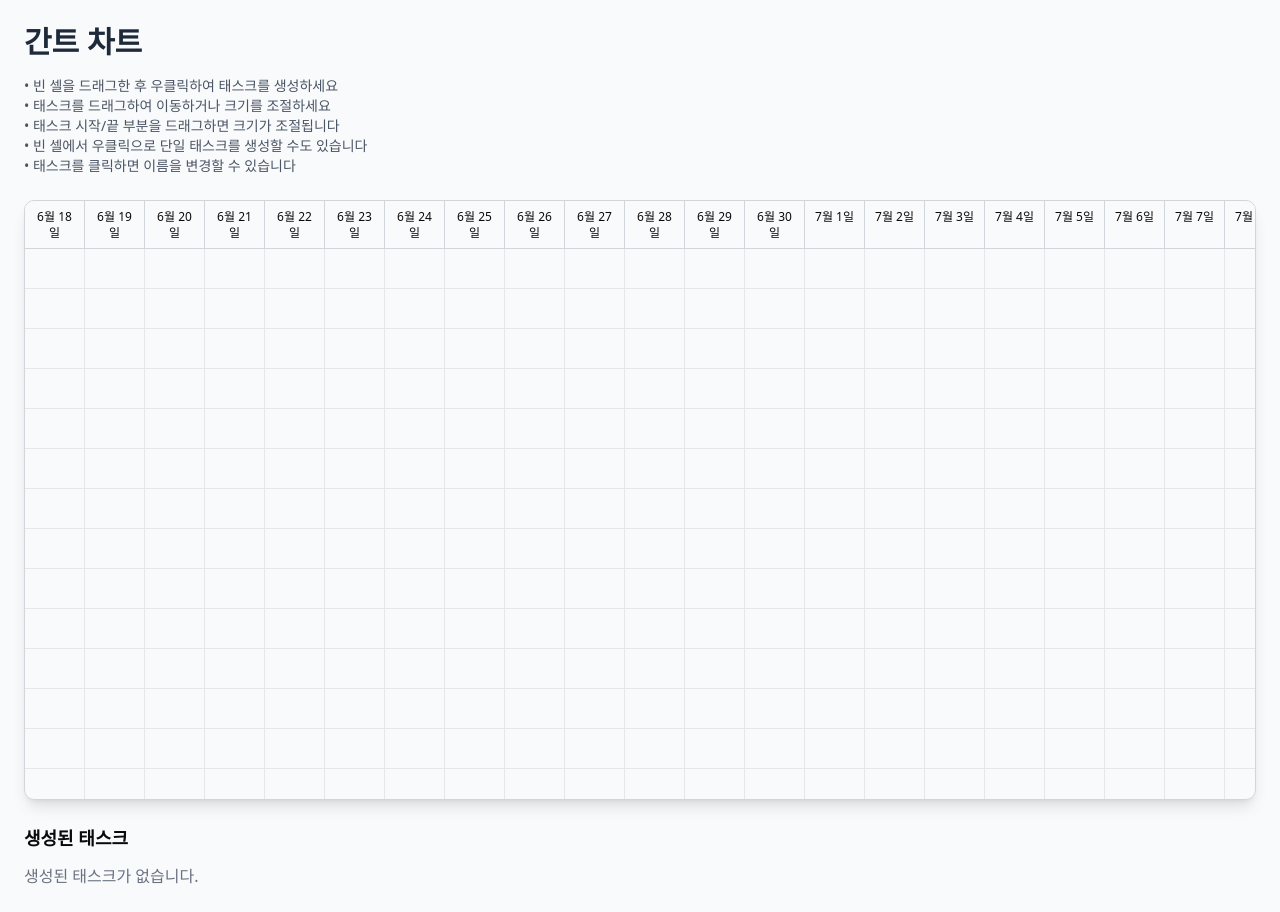
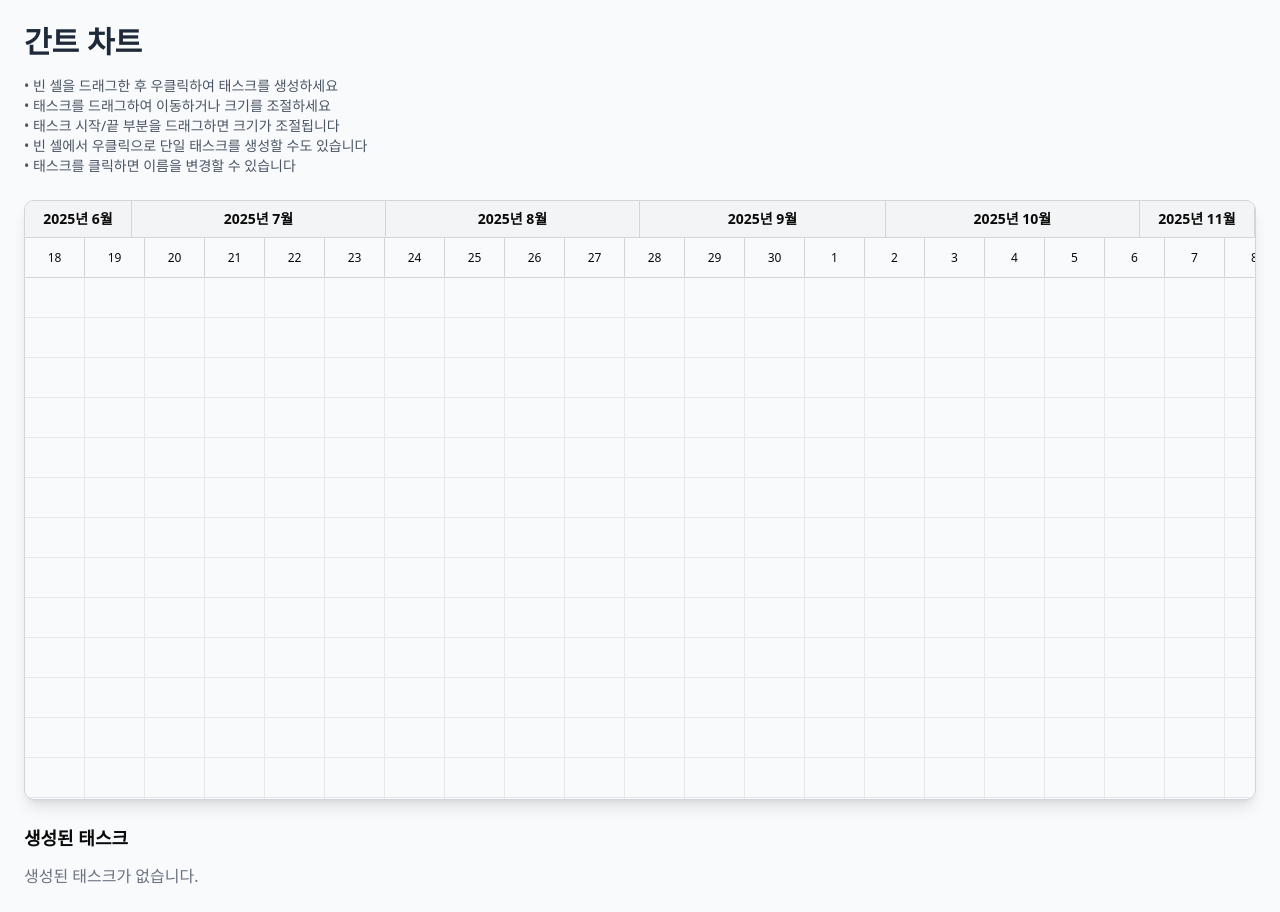
Before and after one commit to knu9910/nu-gantt, a Next.js app: page / in a window 1280 px wide. Built offline with nearby package versions, Linux system fonts and the light colour scheme.

Commit message:
feat: 월이랑, 날짜 분리

```diff
--- a/src/_components/gantt-header.tsx
+++ b/src/_components/gantt-header.tsx
@@ -1,5 +1,4 @@
 import React from "react";
-import { formatDateToKorean } from "../_utils/date-utils";
 import { isColumnSelected } from "../_utils/selection-utils";
 import { ColumnSelection } from "./gantt-chart";
 
@@ -9,19 +8,63 @@ interface GanttHeaderProps {
   onColumnClick: (colIndex: number, e: React.MouseEvent) => void;
 }
 
+// 월별 그룹화 함수
+const groupDatesByMonth = (dates: string[]) => {
+  const monthGroups: { month: string; startIndex: number; count: number }[] =
+    [];
+
+  dates.forEach((date, index) => {
+    const dateObj = new Date(date);
+    const monthKey = `${dateObj.getFullYear()}년 ${dateObj.getMonth() + 1}월`;
+
+    const lastGroup = monthGroups[monthGroups.length - 1];
+    if (lastGroup && lastGroup.month === monthKey) {
+      lastGroup.count++;
+    } else {
+      monthGroups.push({
+        month: monthKey,
+        startIndex: index,
+        count: 1,
+      });
+    }
+  });
+
+  return monthGroups;
+};
+
 export const GanttHeader: React.FC<GanttHeaderProps> = ({
   dates,
   columnSelection,
   onColumnClick,
 }) => {
+  const monthGroups = groupDatesByMonth(dates);
+
   return (
     <div className="sticky top-0 bg-white z-10">
+      {/* 월 헤더 */}
       <div className="flex">
-        {dates.map((date, colIndex) => (
+        {monthGroups.map((group, groupIndex) => (
+          <div
+            key={`month-${groupIndex}`}
+            className="bg-gray-100 border-r border-b border-gray-300 text-sm font-bold text-center py-2"
+            style={{ width: `${group.count * 60}px` }}
+          >
+            {group.month}
+          </div>
+        ))}
+      </div>
+
+      {/* 일 헤더 (숫자만) */}
+      <div className="flex">
+        {dates.map((date, colIndex) => {
+          const dateObj = new Date(date);
+          const day = dateObj.getDate();
+
+          return (
             <div
               key={date}
               className={`
-              min-w-[60px] h-12 p-2 border-r border-b border-gray-300 text-xs font-medium text-center cursor-pointer
+                min-w-[60px] h-10 p-2 border-r border-b border-gray-300 text-xs font-medium text-center cursor-pointer flex items-center justify-center
                 ${
                   isColumnSelected(columnSelection, colIndex)
                     ? "bg-blue-500 text-white"
@@ -30,9 +73,10 @@ export const GanttHeader: React.FC<GanttHeaderProps> = ({
               `}
               onClick={(e) => onColumnClick(colIndex, e)}
             >
-            {formatDateToKorean(date)}
+              {day}
             </div>
-        ))}
+          );
+        })}
       </div>
     </div>
   );
--- a/src/_utils/date-utils.ts
+++ b/src/_utils/date-utils.ts
@@ -6,15 +6,15 @@ import { Task } from "../_components/gantt-chart";
 
 /**
  * 태스크 기준으로 동적 날짜 범위 생성
- * - 태스크가 없으면: 현재 날짜부터 30일
+ * - 태스크가 없으면: 현재 날짜부터 5달
  * - 태스크가 있으면: 최소 한 달, 태스크 범위가 한 달보다 크면 태스크 1주일 전후까지
  */
 export const generateDates = (tasks: Task[]): string[] => {
   if (tasks.length === 0) {
-    // 태스크가 없으면 현재 날짜부터 30일
+    // 태스크가 없으면 현재 날짜부터 5달
     const dates = [];
     const today = new Date();
-    for (let i = 0; i < 30; i++) {
+    for (let i = 0; i < 150; i++) {
       const date = new Date(today);
       date.setDate(today.getDate() + i);
       dates.push(date.toISOString().split("T")[0]);
```
Lines whose indentation alone changed are shown as unchanged.
